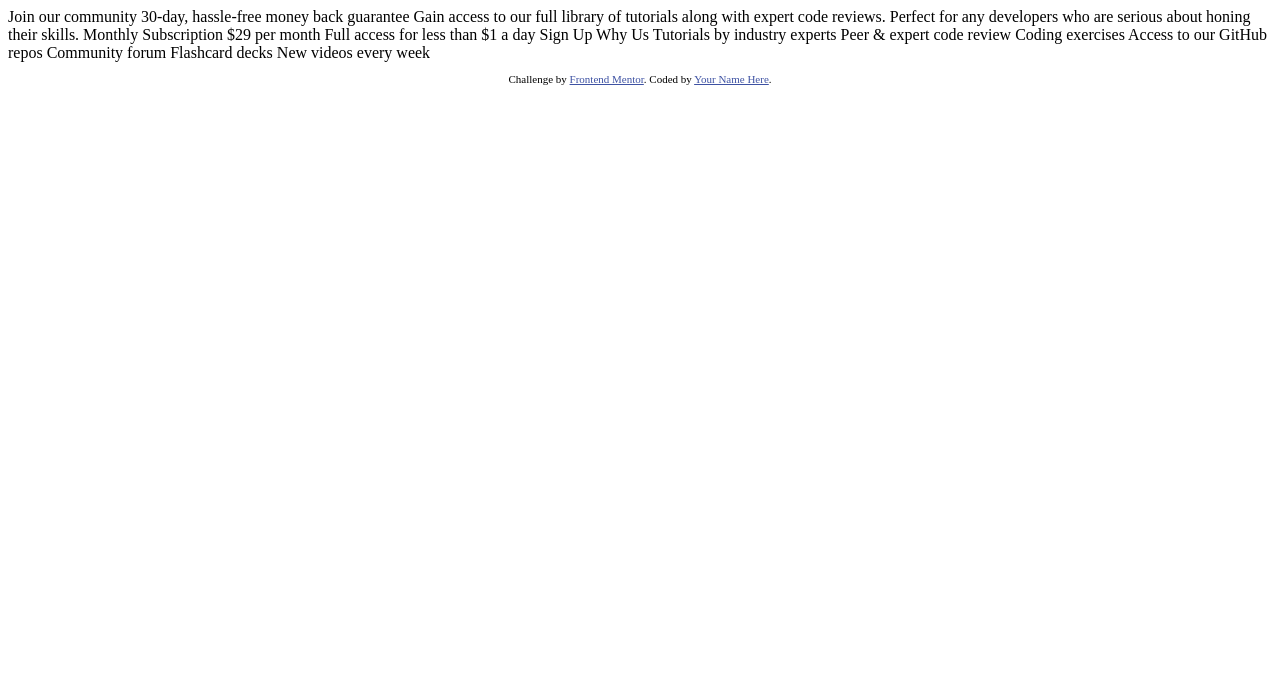
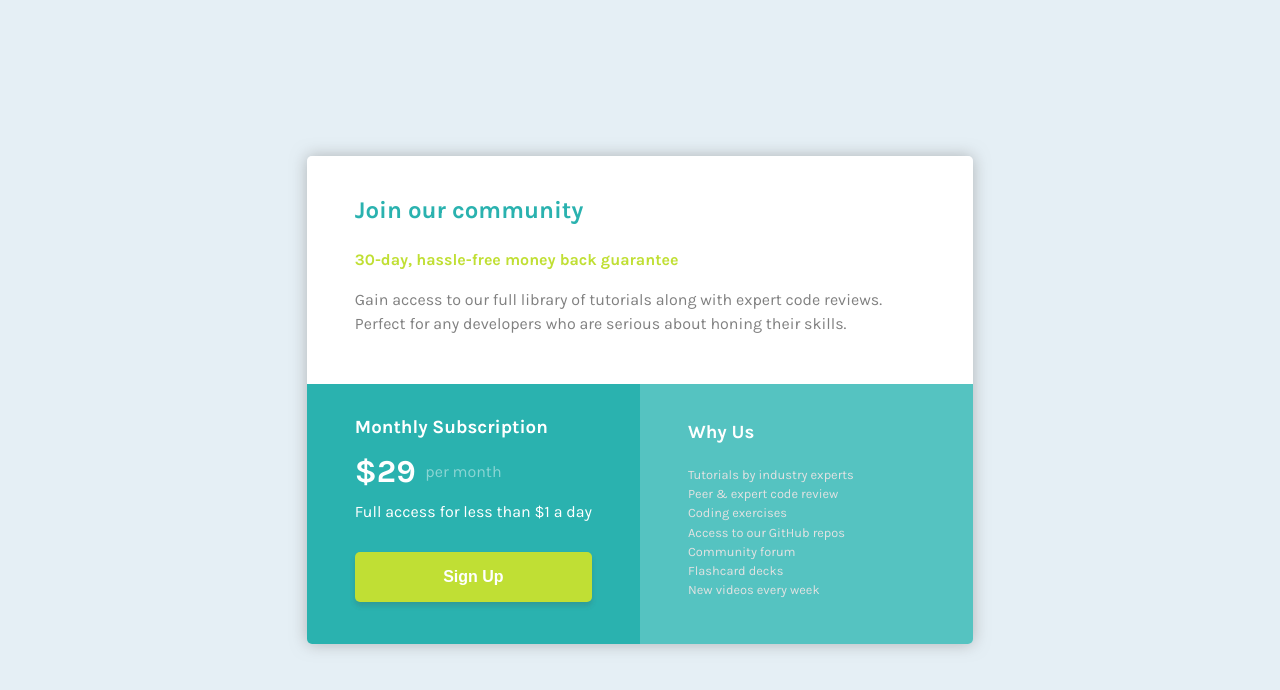
Before and after one commit to Dorifor/single-price-grid-component-master, a plain HTML site: page index.html in a window 1280 px wide. Drawn offline with Linux system fonts and the light colour scheme.

Commit message:
last commit

```diff
--- a/index.html
+++ b/index.html
@@ -1,50 +1,70 @@
 <!DOCTYPE html>
 <html lang="en">
   <head>
-  <meta charset="UTF-8">
-  <meta name="viewport" content="width=device-width, initial-scale=1.0"> <!-- displays site properly based on user's device -->
+    <meta charset="UTF-8" />
+    <meta name="viewport" content="width=device-width, initial-scale=1.0" />
+    <!-- displays site properly based on user's device -->
 
-  <link rel="icon" type="image/png" sizes="32x32" href="./images/favicon-32x32.png">
+    <link
+      rel="icon"
+      type="image/png"
+      sizes="32x32"
+      href="./images/favicon-32x32.png"
+    />
+
+    <link rel="stylesheet" href="style.css" />
 
     <title>Frontend Mentor | Single Price Grid Component</title>
 
     <!-- Feel free to remove these styles or customise in your own stylesheet 👍 -->
     <style>
-    .attribution { font-size: 11px; text-align: center; }
-    .attribution a { color: hsl(228, 45%, 44%); }
+      .attribution {
+        font-size: 11px;
+        text-align: center;
+      }
+      .attribution a {
+        color: hsl(228, 45%, 44%);
+      }
     </style>
   </head>
   <body>
-  Join our community
+    <div class="card">
+      <section class="top">
+        <h2>Join our community</h2>
+        <strong>30-day, hassle-free money back guarantee</strong>
+        <p>
+          Gain access to our full library of tutorials along with expert code
+          reviews. <br />
+          Perfect for any developers who are serious about honing their skills.
+        </p>
+      </section>
+      <section class="bottom-l">
+        <h3>Monthly Subscription</h3>
+        <p class="price"><span class="price-tag">&dollar;29</span> per month</p>
+        <p>Full access for less than &dollar;1 a day</p>
+        <button>Sign Up</button>
+      </section>
+      <section class="bottom-r">
+        <h3>Why Us</h3>
+        <ul>
+          <li>Tutorials by industry experts</li>
+          <li>Peer &amp; expert code review</li>
+          <li>Coding exercises</li>
+          <li>Access to our GitHub repos</li>
+          <li>Community forum</li>
+          <li>Flashcard decks</li>
+          <li>New videos every week</li>
+        </ul>
+      </section>
+    </div>
 
-  30-day, hassle-free money back guarantee
-
-  Gain access to our full library of tutorials along with expert code reviews.
-  Perfect for any developers who are serious about honing their skills.
-
-  Monthly Subscription
-
-  &dollar;29 per month
-
-  Full access for less than &dollar;1 a day
-
-  Sign Up
-
-  Why Us
-
-  Tutorials by industry experts
-  Peer &amp; expert code review
-  Coding exercises
-  Access to our GitHub repos
-  Community forum
-  Flashcard decks
-  New videos every week
-
-  <footer>
+    <!-- <footer>
       <p class="attribution">
-      Challenge by <a href="https://www.frontendmentor.io?ref=challenge" target="_blank">Frontend Mentor</a>.
-      Coded by <a href="#">Your Name Here</a>.
+        Challenge by
+        <a href="https://www.frontendmentor.io?ref=challenge" target="_blank"
+          >Frontend Mentor</a
+        >. Coded by <a href="#">Doryan 'Mao' Tilmant</a>.
       </p>
-  </footer>
+    </footer> -->
   </body>
 </html>
--- /dev/null
+++ b/style.scss
@@ -0,0 +1,133 @@
+//// Colors
+// Primary
+$cyan: hsl(179, 62%, 43%);
+$bright-yellow: hsl(71, 73%, 54%);
+
+// Neutral
+$light-gray: hsl(204, 43%, 93%);
+$grayish-blue: hsl(218, 22%, 67%);
+
+//// Layout
+$mobile-w: 400px;
+$desktop-w: 1440px;
+
+//// Typography
+$font-size: 16px;
+$font-fam: Karla;
+$font-w-light: 400;
+$font-w-heavy: 700;
+
+@import url("https://fonts.googleapis.com/css2?family=Karla:wght@400;700&display=swap");
+
+body {
+  background: $light-gray;
+  display: flex;
+  justify-content: center;
+  align-items: center;
+  height: 100vh;
+  margin: 0;
+  padding: 0;
+}
+
+.card {
+  font-family: $font-fam;
+  font-size: $font-size;
+  display: grid;
+  grid-template-rows: auto;
+  grid-template-columns: 1fr 1fr;
+  grid-template-areas:
+    "c-top  c-top"
+    "c-b-l  c-b-r";
+  border-radius: 5px;
+  overflow: hidden;
+  box-shadow: 0px 0px 16px rgba(128, 128, 128, 0.534);
+  line-height: 1.5;
+  margin: 1em;
+
+  & > * {
+    padding: 1em 3em 2em 3em;
+  }
+
+  .top {
+    grid-area: c-top;
+    background-color: white;
+
+    h2 {
+      color: $cyan;
+    }
+
+    strong {
+      color: $bright-yellow;
+    }
+
+    p {
+      color: gray;
+    }
+  }
+
+  .bottom-l {
+    grid-area: c-b-l;
+    background: $cyan;
+    color: white;
+    line-height: 1;
+
+    .price {
+      display: flex;
+      align-items: center;
+      color: rgba(255, 255, 255, 0.459);
+
+      .price-tag {
+        color: white;
+        font-size: 2em;
+        font-weight: $font-w-heavy;
+        padding-right: .3em;
+      }
+    }
+
+    button {
+      width: 100%;
+      background-color: $bright-yellow;
+      padding: 1em 2em;
+      border: none;
+      border-radius: 5px;
+      color: white;
+      font-size: 1em;
+      font-weight: $font-w-heavy;
+      margin-top: 1em;
+      box-shadow: 0px 4px 5px rgba(71, 71, 71, 0.2);
+      transition: 0.3s;
+      cursor: pointer;
+    }
+
+    button:hover {
+      transform: scale(1.05);
+      transition: 0.3s;
+    }
+  }
+
+  .bottom-r {
+    grid-area: c-b-r;
+    background: hsl(179, 48%, 55%);
+    color: white;
+
+    ul {
+      list-style: none;
+      color: rgb(226, 226, 226);
+      padding-left: 0;
+      font-size: 0.8em;
+    }
+  }
+}
+
+@media screen and (max-width: $mobile-w) {
+  .card {
+    grid-template-areas:
+      "c-top"
+      "c-b-l"
+      "c-b-r";
+    grid-template-columns: 1fr;
+    & > * {
+      padding: 1em 1em;
+    }
+  }
+}
```
Also changed, not shown: style.css (added), 1 other file. Lines whose indentation alone changed are shown as unchanged.
